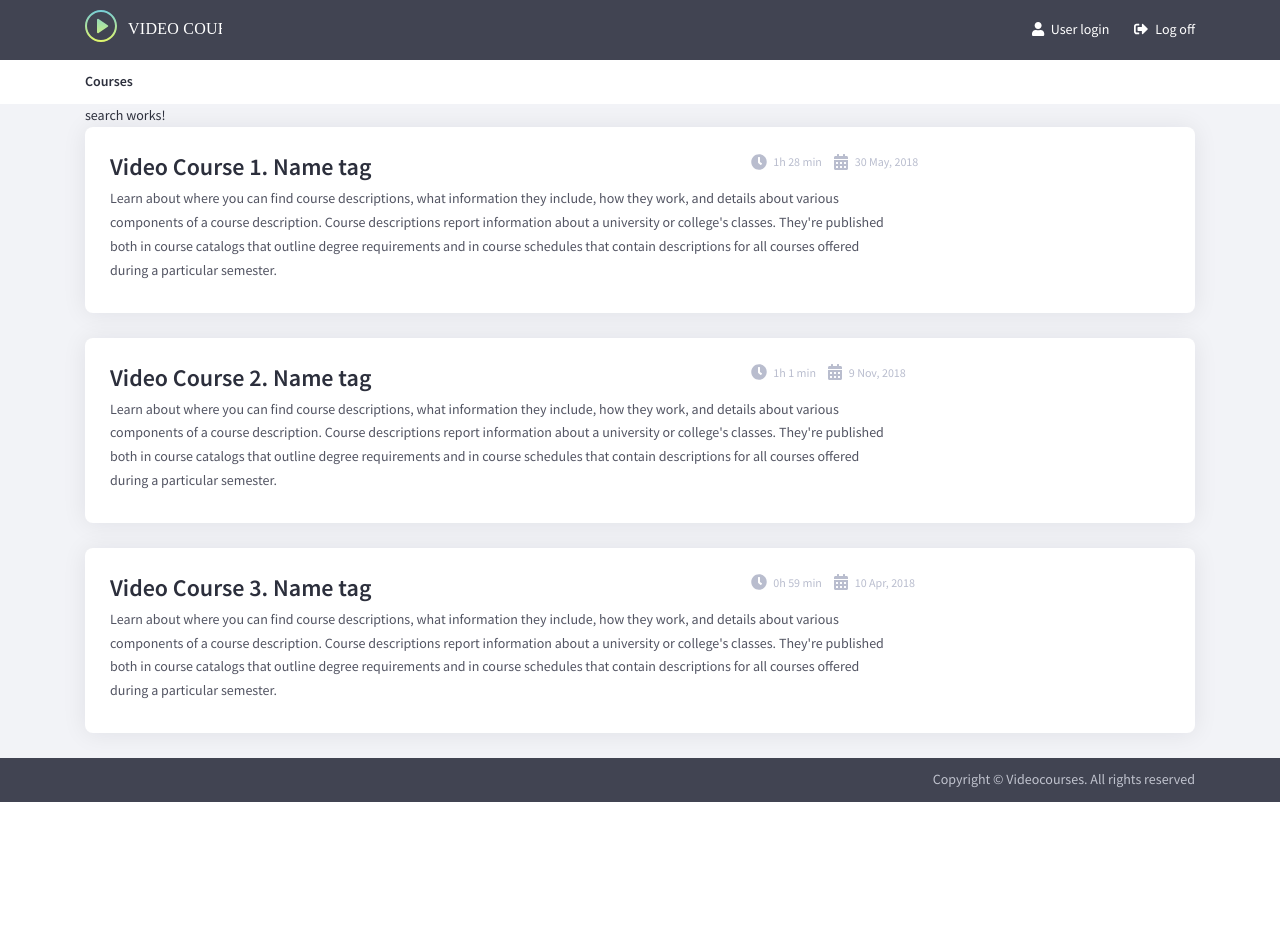
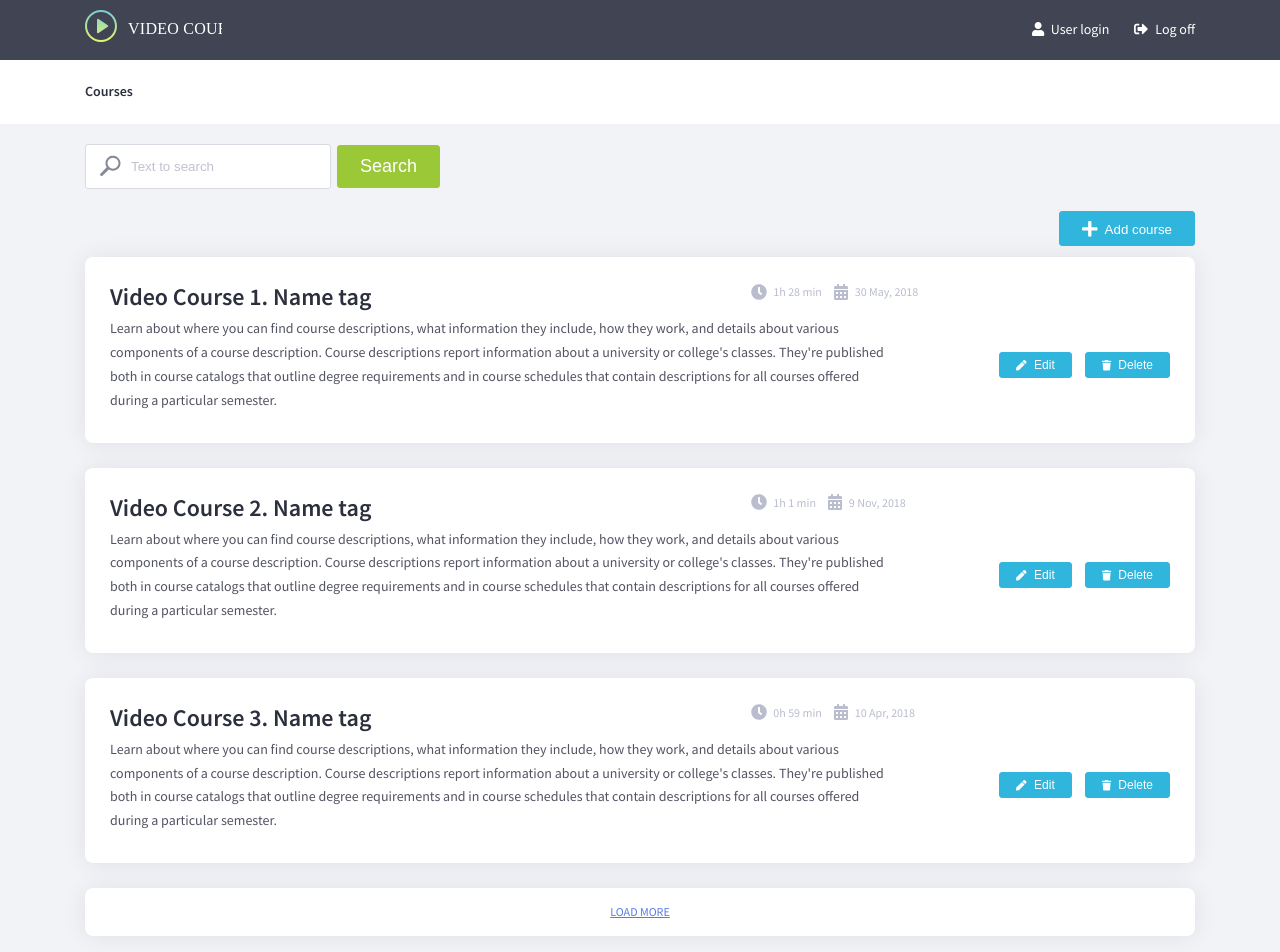
Before and after one commit to dneposeda/web-school, an Angular app: page / in a window 1280 px wide. Shown: the top 952 px of the page. Before the commit the page ends 802 px from the top, so only its background shows below. Built offline with nearby package versions, Linux system fonts and the light colour scheme.

Commit message:
add html/css layout componets

```diff
--- a/src/app/components/breadcrumbs/breadcrumbs.component.css
+++ b/src/app/components/breadcrumbs/breadcrumbs.component.css
@@ -1,4 +1,4 @@
 .breadcrumbs {
-    padding: 10px 0;
+    padding: 20px 0;
     font-weight: 600;
 }
--- a/src/app/components/course/course.component.css
+++ b/src/app/components/course/course.component.css
@@ -33,3 +33,16 @@
 .faIcon {
     margin-right: 4px;
 }
+
+.action-btns {
+    display: flex;
+    justify-content: flex-end;
+}
+
+.action-btns .btn {
+    margin-right: 13px;
+}
+
+.action-btns .btn:last-child {
+    margin-right: 0;
+}
--- a/src/app/components/course/course.component.html
+++ b/src/app/components/course/course.component.html
@@ -20,8 +20,17 @@
         <div class="col">
             <p class="course__desc">{{course.description}}</p>
         </div>
-        <div class="col-3">
-
+        <div class="col-3 align-self-center">
+            <div class="action-btns">
+                <button class="btn btn-primary btn-sm">
+                    <fa-icon class="faIcon" [icon]="faPen" size="sm"></fa-icon>
+                    Edit
+                </button>
+                <button class="btn btn-primary btn-sm">
+                    <fa-icon class="faIcon" [icon]="faTrash" size="sm"></fa-icon>
+                    Delete
+                </button>
+            </div>
         </div>
     </div>
 </div>
--- a/src/app/components/course/course.component.ts
+++ b/src/app/components/course/course.component.ts
@@ -1,5 +1,5 @@
 import { Component, OnInit, Input } from '@angular/core';
-import { faClock, faCalendarAlt } from '@fortawesome/free-solid-svg-icons';
+import { faClock, faCalendarAlt, faPen, faTrash } from '@fortawesome/free-solid-svg-icons';
 import { ICourse } from 'src/app/interfaces/icourse';
 
 @Component({
@@ -11,6 +11,8 @@ export class CourseComponent implements OnInit {
 
     public faClock = faClock;
     public faCalendarAlt = faCalendarAlt;
+    faPen = faPen;
+    faTrash = faTrash;
 
     @Input() course: ICourse;
 
--- a/src/app/components/courses-list/courses-list.component.css
+++ b/src/app/components/courses-list/courses-list.component.css
@@ -0,0 +1,24 @@
+.faIcon {
+    margin-right: 4px;
+}
+
+.action-block {
+    display: flex;
+    justify-content: flex-end;
+    margin-bottom: 11px;
+}
+
+.course {
+    border-radius: 8px;
+    box-shadow: 0 1px 24px 0 rgba(18, 21, 35, 0.08);
+    background-color: #ffffff;
+    margin-bottom: 25px;
+    padding: 25px 25px 30px;
+}
+
+.course--load-more {
+    text-transform: uppercase;
+    text-align: center;
+    font-size: 12px;
+    padding: 14px 25px;
+}
--- a/src/app/components/courses-list/courses-list.component.html
+++ b/src/app/components/courses-list/courses-list.component.html
@@ -1,4 +1,18 @@
 <app-search></app-search>
+<div class="action-block">
+    <button class="btn btn-primary">
+        <fa-icon class="faIcon" [icon]="faPlus" size="lg"></fa-icon>
+        Add course
+    </button>
+</div>
 <div *ngFor="let course of courses">
     <app-course [course]="course"></app-course>
 </div>
+
+<div class="container course course--load-more">
+    <div class="row">
+        <div class="col">
+            <p><a href="" >Load More</a></p>
+        </div>
+    </div>
+</div>
--- a/src/app/components/courses-list/courses-list.component.ts
+++ b/src/app/components/courses-list/courses-list.component.ts
@@ -1,5 +1,7 @@
 import { Component, OnInit } from '@angular/core';
 import { ICourse } from 'src/app/interfaces/icourse';
+
+import { faPlus } from '@fortawesome/free-solid-svg-icons';
 
 @Component({
     selector: 'app-courses-list',
@@ -8,6 +10,7 @@ import { ICourse } from 'src/app/interfaces/icourse';
 })
 export class CoursesListComponent implements OnInit {
 
+    faPlus = faPlus;
     public courses: Array<ICourse>;
 
     constructor() {
--- a/src/app/components/page/page.component.css
+++ b/src/app/components/page/page.component.css
@@ -1,3 +1,4 @@
 .page {
     background-color: #f2f3f7;
+    padding: 20px 0;
 }
--- a/src/app/components/page/page.component.html
+++ b/src/app/components/page/page.component.html
@@ -3,8 +3,6 @@
         <div class="row">
             <div class="col">
                 <app-courses-list></app-courses-list>
-
-
             </div>
         </div>
     </div>
--- a/src/app/components/search/search.component.css
+++ b/src/app/components/search/search.component.css
@@ -0,0 +1,18 @@
+.search {
+    margin-bottom: 22px;
+    display: flex;
+    align-items: center;
+}
+
+.input {
+    margin-right: 6px;
+    background-color: white;
+    background-image: url('/assets/img/icons/ic-search.svg');
+    background-position: 14px 10px;
+    background-repeat: no-repeat;
+    padding-left: 45px;
+}
+
+.input::placeholder {
+    color: #c0c3ce;
+}
--- a/src/app/components/search/search.component.html
+++ b/src/app/components/search/search.component.html
@@ -1 +1,4 @@
-<p>search works!</p>
+<div class="search">
+    <input type="text" placeholder="Text to search" class="input input-lg">
+    <button class="btn btn-success btn-lg">Search</button>
+</div>
--- a/src/styles.css
+++ b/src/styles.css
@@ -12,3 +12,45 @@ body {
     line-height: 1.7;
     color: #2c2f3c;
 }
+
+a {
+    color: #577ce6;
+}
+
+.btn {
+    border-radius: 3px;
+    border: 1px solid transparent;
+    color: #ffffff;
+    padding: 8px 22px;
+    background-color: #2c2f3c;
+}
+
+.btn-sm {
+    font-size: 12px;
+    padding: 5px 16px;
+}
+.btn-lg {
+    padding: 10px 22px;
+    font-size: 18px;
+}
+
+.btn-success {
+    background-color: #9bc837;
+    border: 1px solid #9bc837;
+}
+
+.btn-primary {
+    background-color: #30b6dd;
+    border: 1px solid #30b6dd;
+}
+
+.input {
+    padding: 7px 12px;
+    border: 1px solid #d9dbe3;
+    border-radius: 3px;
+    background-color: #ffffff;
+}
+
+.input-lg {
+    padding: 14px 22px;
+}
```
